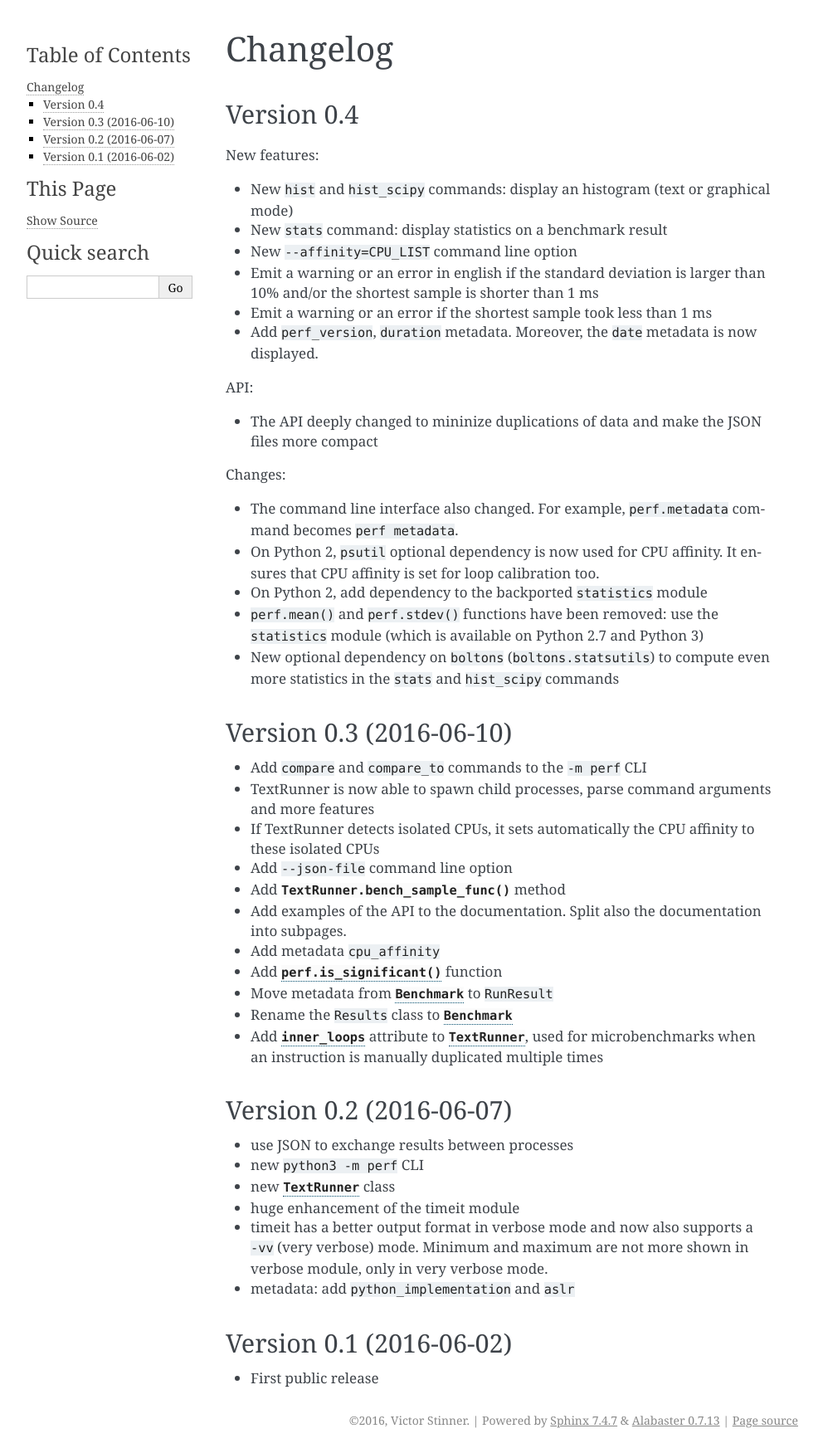
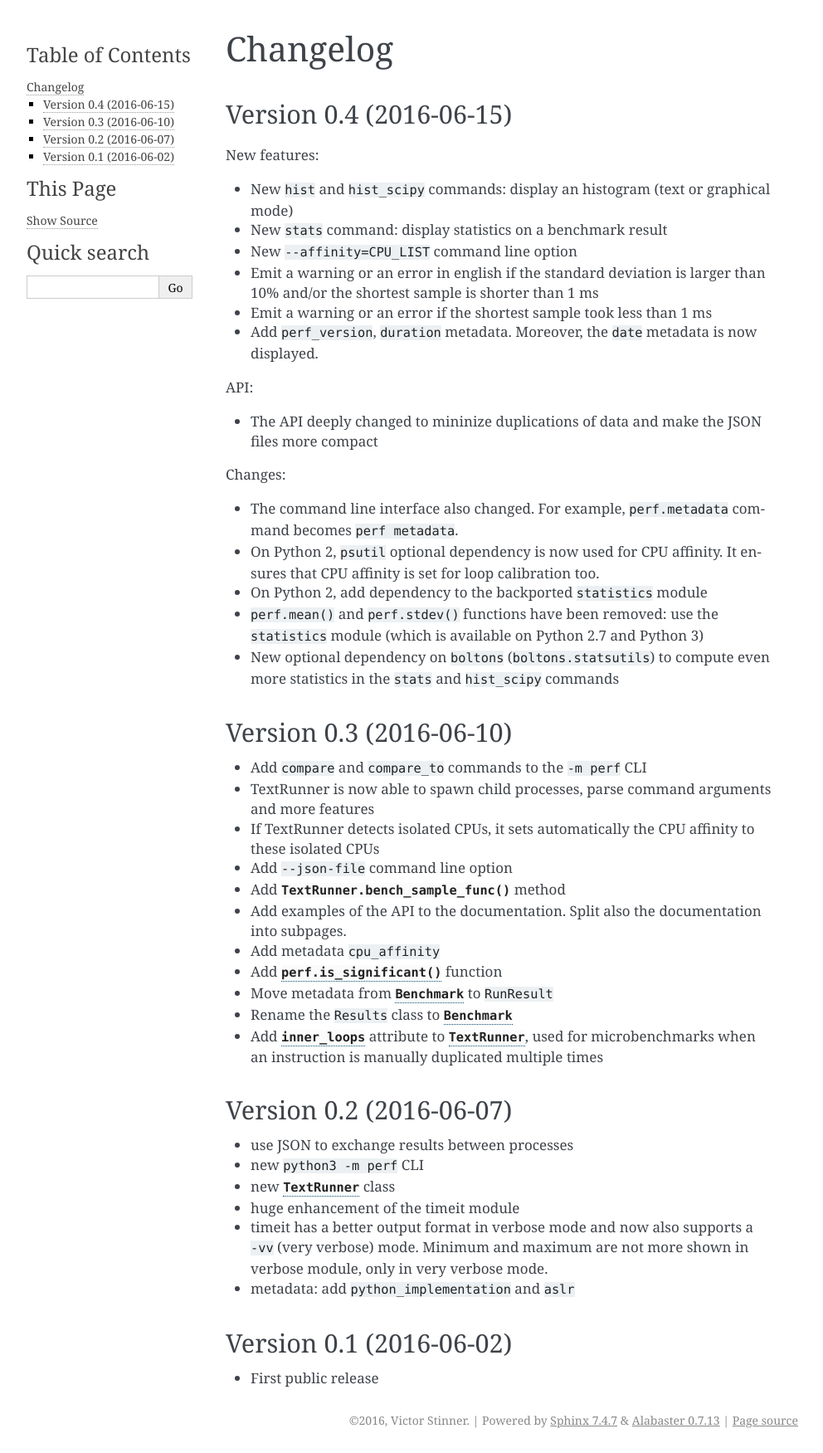
Before and after one commit to psf/pyperf, a Sphinx documentation site: the page built from doc/changelog.rst, in a window 1280 px wide. Shown: the whole page at 83% size, without its empty margins (148-1140 px from the left). Built offline with Sphinx 7.4.7, drawn with Linux system fonts in a browser that asks for light colours.

Commit message:
prepare 0.4 release

```diff
--- a/doc/changelog.rst
+++ b/doc/changelog.rst
@@ -1,8 +1,8 @@
 Changelog
 =========
 
-Version 0.4
------------
+Version 0.4 (2016-06-15)
+------------------------
 
 New features:
 
```
